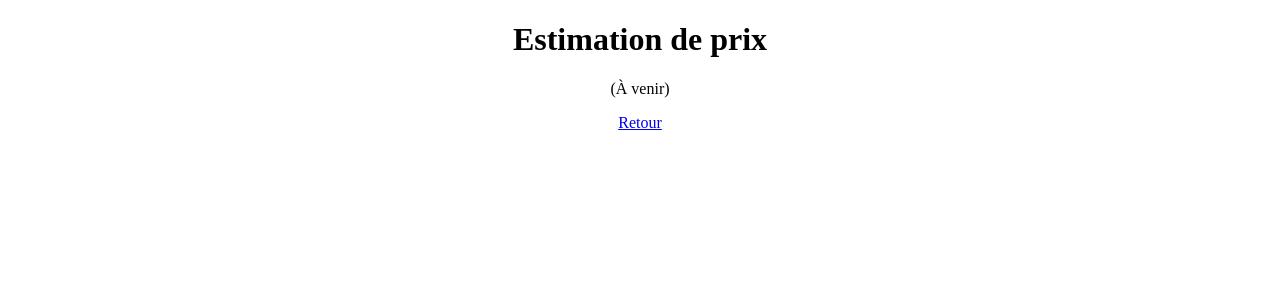
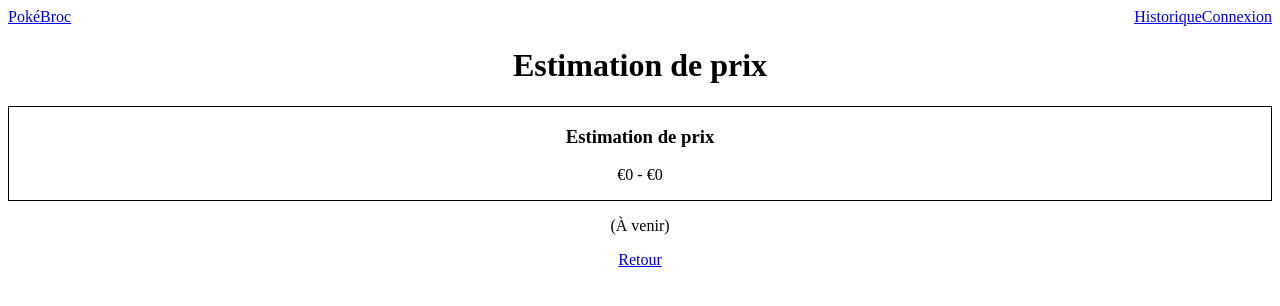
Before and after one commit to tristangenet/pokebroc-scanner, a React (Vite) app: page /price in a window 1280 px wide. Shown: the top 306 px of the page. Built offline with nearby package versions, Linux system fonts and the light colour scheme.

Commit message:
étape 2

```diff
--- a/src/App.tsx
+++ b/src/App.tsx
@@ -3,6 +3,8 @@ import HomePage from './pages/HomePage';
 import ScanPage from './pages/ScanPage';
 import PricePage from './pages/PricePage';
 import ResultPage from './pages/ResultPage';
+import HistoryPage from './pages/HistoryPage';
+import LoginPage from './pages/LoginPage';
 import './styles/index.css';
 
 export default function App() {
@@ -13,6 +15,8 @@ export default function App() {
         <Route path="/scan" element={<ScanPage />} />
         <Route path="/price" element={<PricePage />} />
         <Route path="/result" element={<ResultPage />} />
+        <Route path="/history" element={<HistoryPage />} />
+        <Route path="/login" element={<LoginPage />} />
       </Routes>
     </BrowserRouter>
   );
--- /dev/null
+++ b/src/components/CardInfo.tsx
@@ -0,0 +1,15 @@
+interface CardInfoProps {
+  name: string;
+  set: string;
+  number: string;
+}
+
+export default function CardInfo({ name, set, number }: CardInfoProps) {
+  return (
+    <div className="border p-4 rounded shadow">
+      <h2 className="font-semibold text-lg mb-1">{name}</h2>
+      <p className="text-sm">Set : {set}</p>
+      <p className="text-sm"># {number}</p>
+    </div>
+  );
+}
--- /dev/null
+++ b/src/components/FakeAlert.tsx
@@ -0,0 +1,11 @@
+interface FakeAlertProps {
+  message: string;
+}
+
+export default function FakeAlert({ message }: FakeAlertProps) {
+  return (
+    <div className="p-3 bg-yellow-100 border-l-4 border-yellow-500 text-yellow-700 mb-4">
+      {message}
+    </div>
+  );
+}
--- /dev/null
+++ b/src/components/Navbar.tsx
@@ -0,0 +1,13 @@
+import { Link } from 'react-router-dom';
+
+export default function Navbar() {
+  return (
+    <nav className="bg-blue-600 text-white p-4 flex justify-between">
+      <Link to="/" className="font-bold">PokéBroc</Link>
+      <div className="space-x-4">
+        <Link to="/history" className="hover:underline">Historique</Link>
+        <Link to="/login" className="hover:underline">Connexion</Link>
+      </div>
+    </nav>
+  );
+}
--- /dev/null
+++ b/src/components/PriceBox.tsx
@@ -0,0 +1,14 @@
+interface PriceBoxProps {
+  low: number;
+  high: number;
+}
+
+export default function PriceBox({ low, high }: PriceBoxProps) {
+  return (
+    <div className="border rounded p-4 bg-green-50">
+      <h3 className="font-semibold mb-2">Estimation de prix</h3>
+      <p>€{low} - €{high}
+      </p>
+    </div>
+  );
+}
--- /dev/null
+++ b/src/pages/HistoryPage.tsx
@@ -0,0 +1,13 @@
+import Navbar from '../components/Navbar';
+
+export default function HistoryPage() {
+  return (
+    <div>
+      <Navbar />
+      <div className="p-4 text-center">
+        <h1 className="text-xl font-semibold mb-4">Historique des scans</h1>
+        <p>(Aucun historique pour le moment)</p>
+      </div>
+    </div>
+  );
+}
--- a/src/pages/HomePage.tsx
+++ b/src/pages/HomePage.tsx
@@ -1,7 +1,10 @@
 import { Link } from 'react-router-dom';
+import Navbar from '../components/Navbar';
 
 export default function HomePage() {
   return (
+    <div>
+      <Navbar />
       <div className="p-4 text-center">
         <h1 className="text-2xl font-bold mb-4">PokéBroc Scanner</h1>
         <p className="mb-4">Scannez vos cartes Pokémon directement depuis votre navigateur.</p>
@@ -9,5 +12,6 @@ export default function HomePage() {
           Commencer un scan
         </Link>
       </div>
+    </div>
   );
 }
--- /dev/null
+++ b/src/pages/LoginPage.tsx
@@ -0,0 +1,13 @@
+import Navbar from '../components/Navbar';
+
+export default function LoginPage() {
+  return (
+    <div>
+      <Navbar />
+      <div className="p-4 text-center">
+        <h1 className="text-xl font-semibold mb-4">Connexion</h1>
+        <p>(Fonctionnalité à implémenter)</p>
+      </div>
+    </div>
+  );
+}
--- a/src/pages/PricePage.tsx
+++ b/src/pages/PricePage.tsx
@@ -1,13 +1,17 @@
 import { Link } from 'react-router-dom';
+import Navbar from '../components/Navbar';
+import PriceBox from '../components/PriceBox';
 
 export default function PricePage() {
   return (
-    <div className="p-4 text-center">
-      <h1 className="text-xl font-semibold mb-4">Estimation de prix</h1>
-      <p className="mb-4">(À venir)</p>
-      <Link to="/" className="text-blue-600 underline">
-        Retour
-      </Link>
+    <div>
+      <Navbar />
+      <div className="p-4 text-center">
+        <h1 className="text-xl font-semibold mb-4">Estimation de prix</h1>
+        <PriceBox low={0} high={0} />
+        <p className="mb-4">(À venir)</p>
+        <Link to="/" className="text-blue-600 underline">Retour</Link>
+      </div>
     </div>
   );
 }
--- a/src/pages/ResultPage.tsx
+++ b/src/pages/ResultPage.tsx
@@ -1,13 +1,19 @@
 import { Link } from 'react-router-dom';
+import Navbar from '../components/Navbar';
+import CardInfo from '../components/CardInfo';
 
 export default function ResultPage() {
   return (
+    <div>
+      <Navbar />
       <div className="p-4 text-center">
         <h1 className="text-xl font-semibold mb-4">Résultat du scan</h1>
+        <CardInfo name="?" set="?" number="?" />
         <p className="mb-4">(À implémenter)</p>
         <Link to="/" className="text-blue-600 underline">
           Retour à l'accueil
         </Link>
       </div>
+    </div>
   );
 }
--- a/src/pages/ScanPage.tsx
+++ b/src/pages/ScanPage.tsx
@@ -1,13 +1,19 @@
 import { Link } from 'react-router-dom';
+import Navbar from '../components/Navbar';
+import FakeAlert from '../components/FakeAlert';
 
 export default function ScanPage() {
   return (
+    <div>
+      <Navbar />
       <div className="p-4 text-center">
         <h1 className="text-xl font-semibold mb-4">Scanner une carte</h1>
+        <FakeAlert message="Prise de photo non disponible" />
         <p className="mb-4">(Fonctionnalité de scan à implémenter)</p>
         <Link to="/" className="text-blue-600 underline">
           Retour à l'accueil
         </Link>
       </div>
+    </div>
   );
 }
```
Lines whose indentation alone changed are shown as unchanged.
